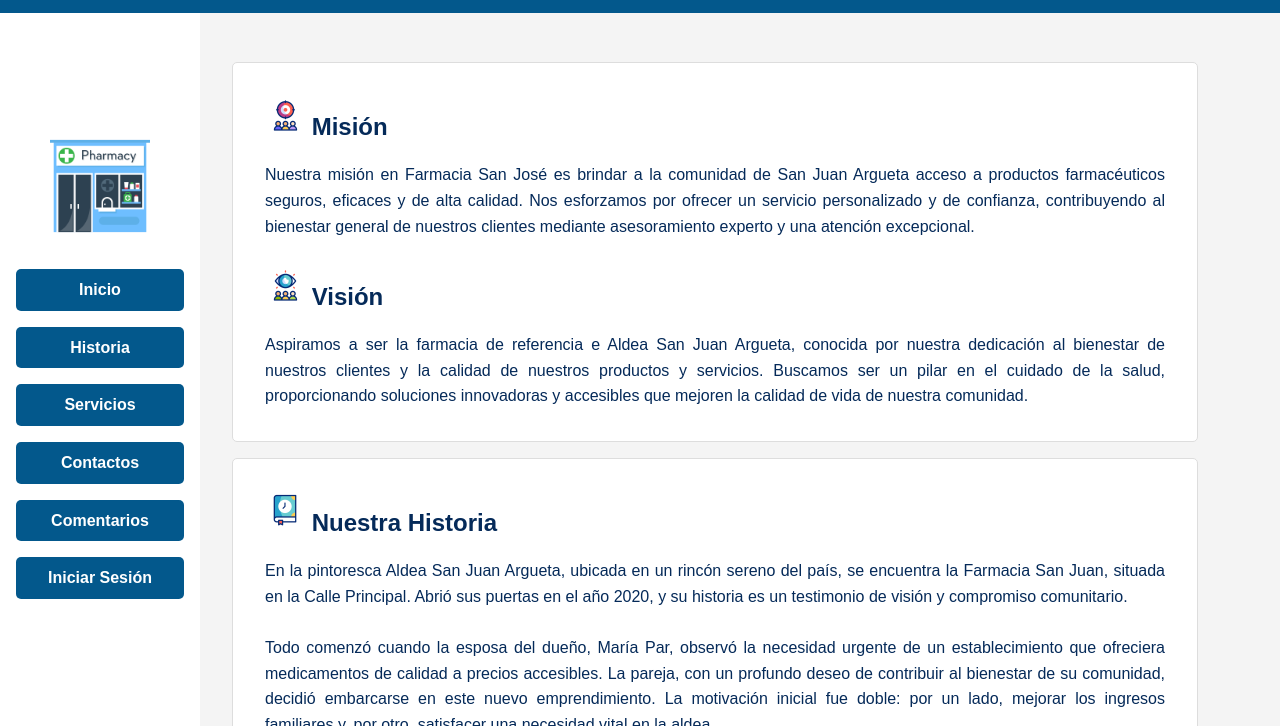
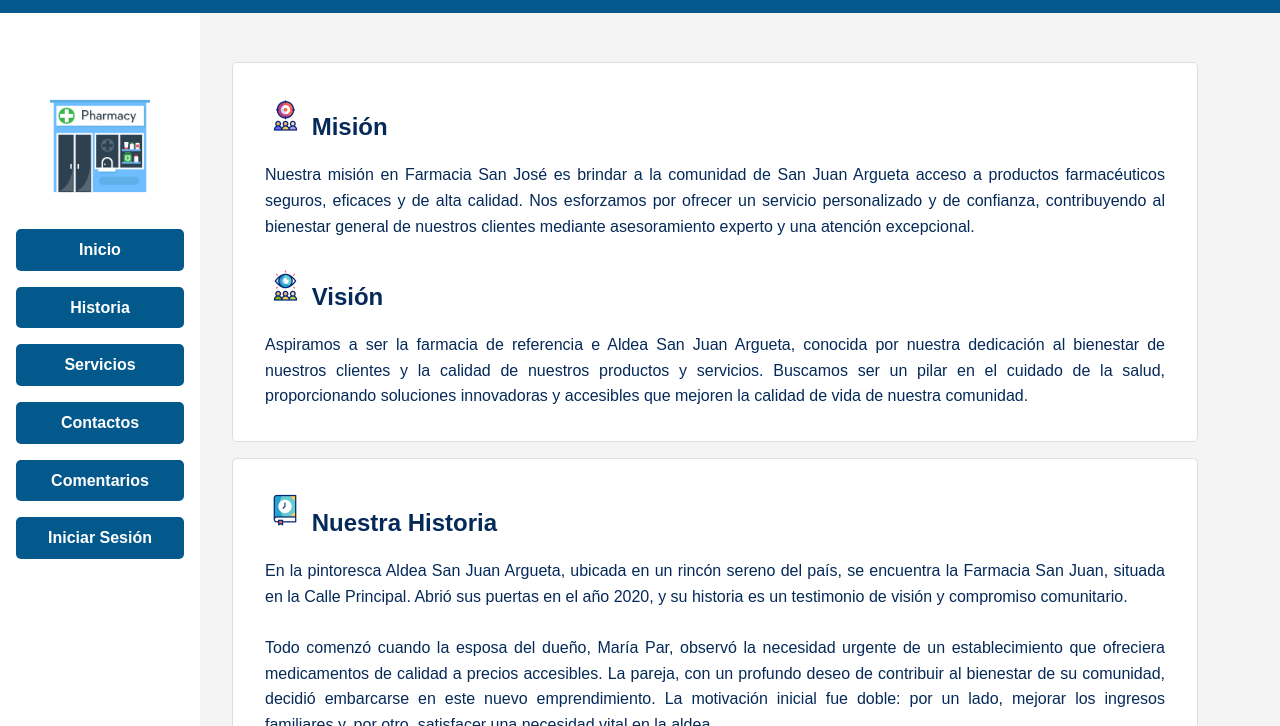
Before and after one commit to JohnyChiroy/FarmaSanJuan.github.io, a plain HTML site: page index.html in a window 1280 px wide. Shown: the part 74-800 px from the top of the page. Drawn offline with Linux system fonts and the light colour scheme.

Commit message:
padding barra

```diff
--- a/css/estilos.css
+++ b/css/estilos.css
@@ -63,9 +63,9 @@ body {
     color: #052A59; /* color de letra en barra lateral */
     height: 100vh;
     padding: 1rem;
-    padding-top: 200px;
+    padding-top: 90px;
     position: fixed;
-    top: 10px; /* Justo debajo del banner */
+    top: 80px; /* Justo debajo del banner */
     bottom: 500px;
     left: 0;
     z-index: 999;
```
